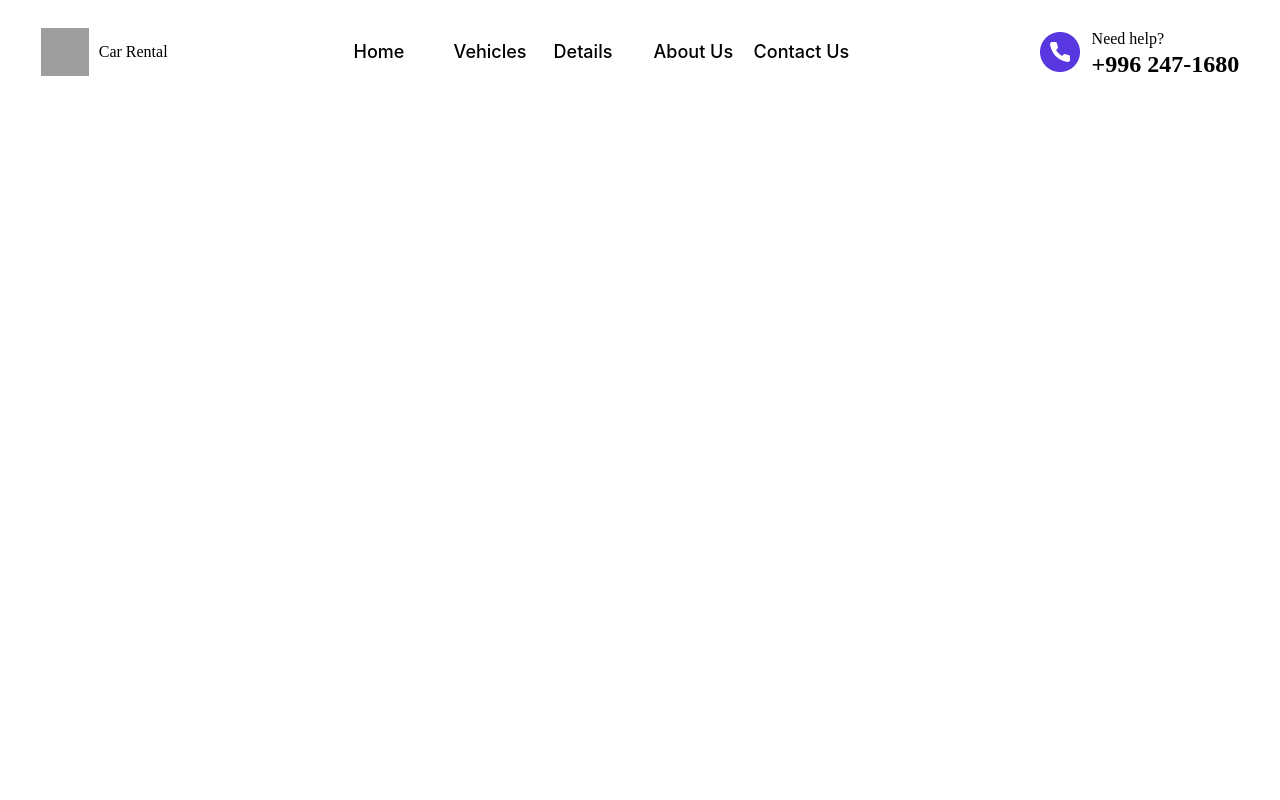
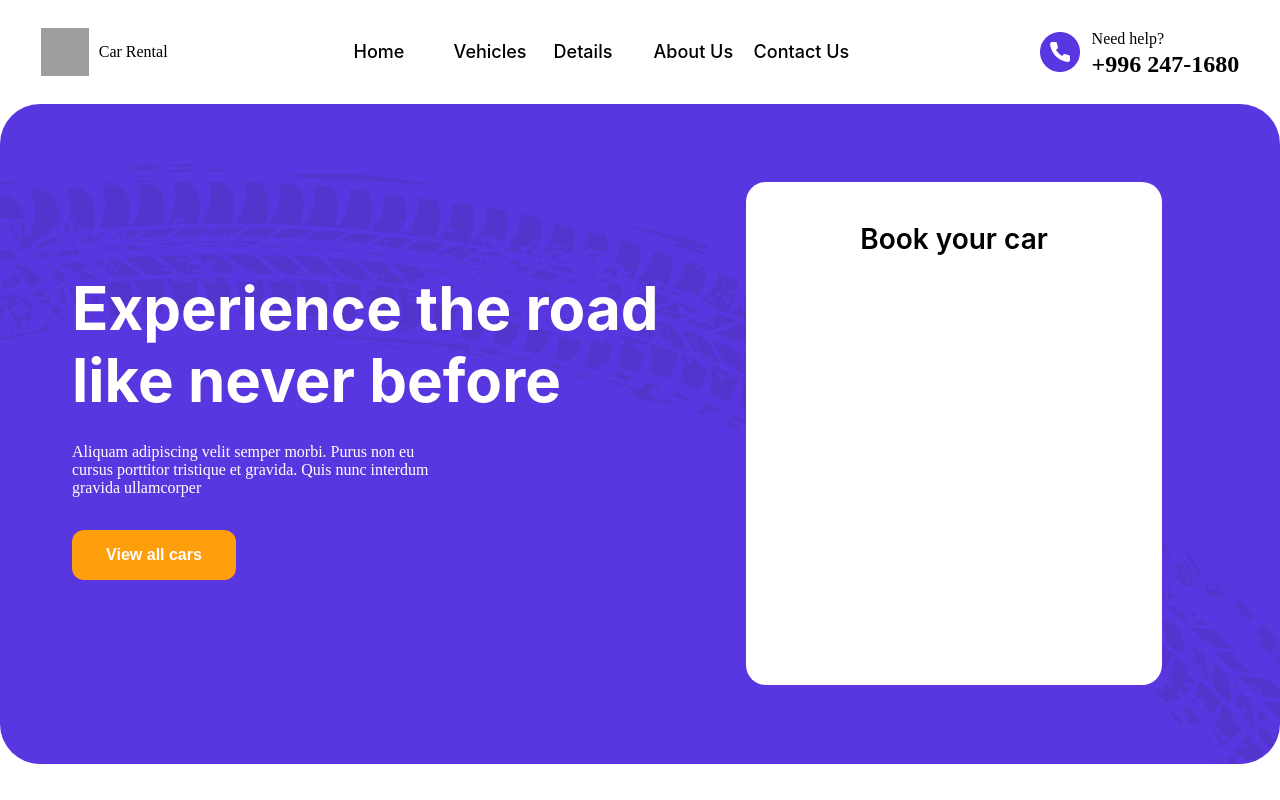
Before and after one commit to komilM/Car-Rental, a React app: page / in a window 1280 px wide. Built offline with nearby package versions, Linux system fonts and the light colour scheme; grey boxes are pictures that could not be loaded; the HTML template or start-up script is replaced by a standard one.

Commit message:
header register qismi qoldi

```diff
--- a/src/Home/Home.css
+++ b/src/Home/Home.css
@@ -80,3 +80,81 @@ nav {
     font-weight: 600;
     margin-top: -15px;
 }
+
+
+header {
+    display: flex;
+    justify-content: center;
+}
+
+
+.header-box {
+    display: flex;
+    gap: 74px;
+}
+
+
+.header-box {
+    width: 1296px;
+    height: 660px;
+    border-radius: 40px;
+    background-color: #5937E0;
+    background-position: center;
+    background-repeat: no-repeat;
+    background-size: cover;
+    padding-left: 72px;
+}
+
+
+.header-box-texts {
+    margin-top: 168px;
+}
+
+
+.header-box-texts h1 {
+    font-size: 60px;
+    font-weight: 700;
+    color: white;
+    font-family: 'Inter', sans-serif;
+    width: 600px;
+}
+
+
+.header-box-texts p {
+    font-size: 16px;
+    font-weight: 400;
+    width: 380px;
+    color: white;
+    margin-top: 27px;
+}
+
+
+.header-box-texts button {
+    width: 164px;
+    height: 50px;
+    border: 0px;
+    border-radius: 12px;
+    color: white;
+    background-color: #FF9E0C;
+    font-size: 16px;
+    font-weight: 600;
+    margin-top: 33px;
+}
+
+
+.header-box-register {
+    width: 416px;
+    height: 503px;
+    border-radius: 20px;
+    background-color: white;
+    margin-top: 78px;
+}
+
+
+.header-box-register h1 {
+    text-align: center;
+    margin-top: 40px;
+    font-size: 28px;
+    font-weight: 600;
+    font-family: 'Inter', sans-serif;
+}
--- a/src/Home/Home.jsx
+++ b/src/Home/Home.jsx
@@ -3,6 +3,7 @@ import "./Home.css"
 import { NavLink } from 'react-router-dom'
 import logo from "../assets/carlogo.png"
 import contactimg from "../assets/Icon+bg.png"
+import headerbgimg from "../assets/Group 2.png"
 
 const Home = () => {
     return (
@@ -27,6 +28,18 @@ const Home = () => {
                     </div>
                 </div>
             </nav>
+            <header>
+                <div className="header-box" style={{ backgroundImage: `url(${headerbgimg})` }}>
+                    <div className="header-box-texts">
+                        <h1>Experience the road like never before</h1>
+                        <p>Aliquam adipiscing velit semper morbi. Purus non eu cursus porttitor tristique et gravida. Quis nunc interdum gravida ullamcorper</p>
+                        <button>View all cars</button>
+                    </div>
+                    <div className="header-box-register">
+                        <h1>Book your car</h1>
+                    </div>
+                </div>
+            </header>
         </div>
     )
 }
```
Also changed, not shown: src/Details/Details.jsx (+5 -5 lines), src/assets/Group 2.png (added).
